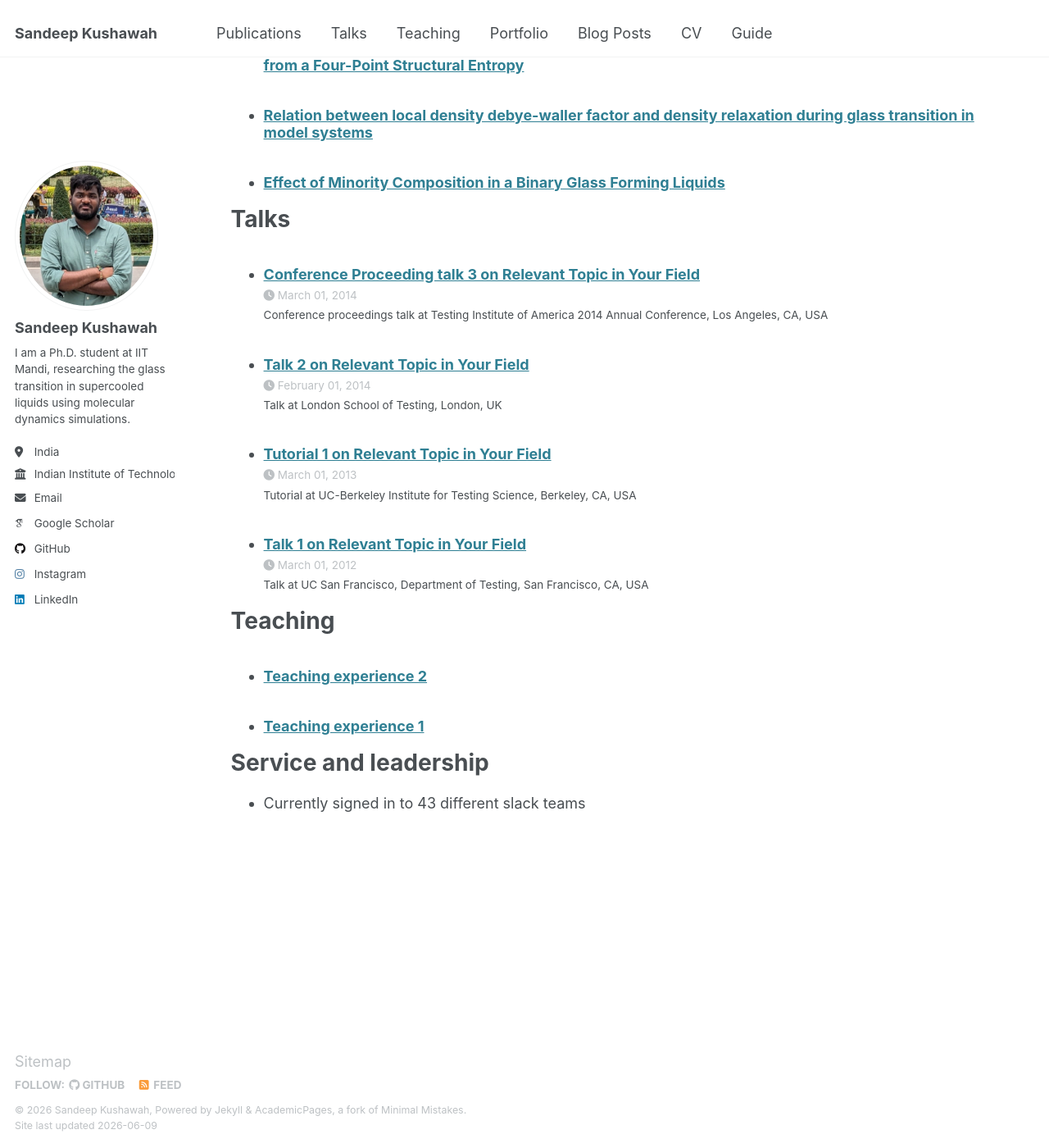
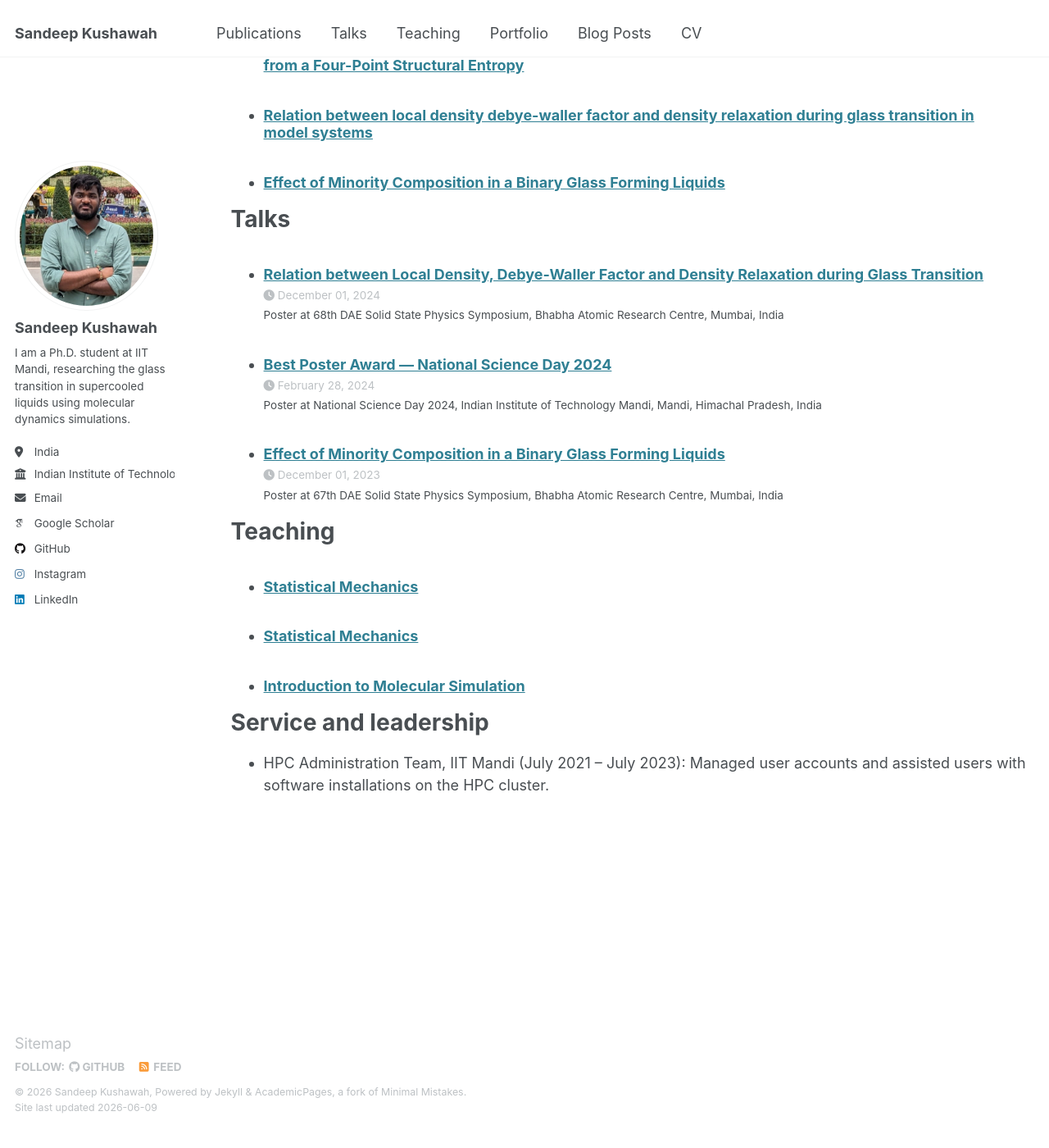
Before and after one commit to sandeepkushawah/sandeepkushawah.github.io, a Jekyll site: the page built from _pages/cv.md, in a window 1280 px wide and 1400 px high, scrolled down 2246 px. Shown: the whole window at 82% size. Built offline with Jekyll 4.4.1, drawn with Linux system fonts in a browser that asks for light colours; some web fonts are replaced; after the commit the page ends 3624 px from its top, so only the background shows below that.

```diff
--- a/_config.yml
+++ b/_config.yml
@@ -15,7 +15,7 @@ name                     : &name "Sandeep Kushawah"
 description              : &description "My personal Research Website"
 url                      : https://sandeepkushawah.github.io # the base hostname & protocol for your site e.g. "https://[your GitHub username].github.io"
 baseurl                  : "" # the subpath of your site, e.g. "/blog"
-repository               : "academicpages/academicpages.github.io"
+repository               : "sandeepkushawah/sandeepkushawah.github.io"
 
 # Site Author - The following control what appear as part of the author content on the side bar.
 #               If a field is blank the icon and link will not appear, otherwise it will be shown.
--- a/_data/navigation.yml
+++ b/_data/navigation.yml
@@ -22,6 +22,3 @@ main:
 
   - title: "CV"
     url: /cv/
-
-  - title: "Guide"
-    url: /markdown/
--- a/_pages/cv.md
+++ b/_pages/cv.md
@@ -95,4 +95,4 @@ Teaching
 
 Service and leadership
 ======
-* Currently signed in to 43 different slack teams
+* HPC Administration Team, IIT Mandi (July 2021 – July 2023): Managed user accounts and assisted users with software installations on the HPC cluster.
--- a/_talks/2012-03-01-talk-1.md
+++ /dev/null
@@ -1,11 +0,0 @@
----
-title: "Talk 1 on Relevant Topic in Your Field"
-collection: talks
-type: "Talk"
-permalink: /talks/2012-03-01-talk-1
-venue: "UC San Francisco, Department of Testing"
-date: 2012-03-01
-location: "San Francisco, CA, USA"
----
-
-This is a description of your talk, which is a markdown file that can be all markdown-ified like any other post. Yay markdown!
--- a/_talks/2013-03-01-tutorial-1.md
+++ /dev/null
@@ -1,13 +0,0 @@
----
-title: "Tutorial 1 on Relevant Topic in Your Field"
-collection: talks
-type: "Tutorial"
-permalink: /talks/2013-03-01-tutorial-1
-venue: "UC-Berkeley Institute for Testing Science"
-date: 2013-03-01
-location: "Berkeley, CA, USA"
----
-
-[More information here](http://exampleurl.com)
-
-This is a description of your tutorial, note the different field in type. This is a markdown files that can be all markdown-ified like any other post. Yay markdown!
--- a/_talks/2014-02-01-talk-2.md
+++ /dev/null
@@ -1,13 +0,0 @@
----
-title: "Talk 2 on Relevant Topic in Your Field"
-collection: talks
-type: "Talk"
-permalink: /talks/2014-02-01-talk-2
-venue: "London School of Testing"
-date: 2014-02-01
-location: "London, UK"
----
-
-[More information here](http://example2.com)
-
-This is a description of your talk, which is a markdown files that can be all markdown-ified like any other post. Yay markdown!
--- a/_talks/2014-03-01-talk-3.md
+++ /dev/null
@@ -1,11 +0,0 @@
----
-title: "Conference Proceeding talk 3 on Relevant Topic in Your Field"
-collection: talks
-type: "Conference proceedings talk"
-permalink: /talks/2014-03-01-talk-3
-venue: "Testing Institute of America 2014 Annual Conference"
-date: 2014-03-01
-location: "Los Angeles, CA, USA"
----
-
-This is a description of your conference proceedings talk, note the different field in type. You can put anything in this field.
--- /dev/null
+++ b/_talks/2023-12-01-dae-67.md
@@ -0,0 +1,11 @@
+---
+title: "Effect of Minority Composition in a Binary Glass Forming Liquids"
+collection: talks
+type: "Poster"
+permalink: /talks/2023-12-01-dae-67
+venue: "67th DAE Solid State Physics Symposium, Bhabha Atomic Research Centre"
+date: 2023-12-01
+location: "Mumbai, India"
+---
+
+Poster presentation at the 67th DAE Solid State Physics Symposium organized by Bhabha Atomic Research Centre, Mumbai, India.
--- /dev/null
+++ b/_talks/2024-02-28-nsd-2024.md
@@ -0,0 +1,11 @@
+---
+title: "Best Poster Award — National Science Day 2024"
+collection: talks
+type: "Poster"
+permalink: /talks/2024-02-28-nsd-2024
+venue: "National Science Day 2024, Indian Institute of Technology Mandi"
+date: 2024-02-28
+location: "Mandi, Himachal Pradesh, India"
+---
+
+Awarded Best Poster at the National Science Day 2024 celebration at IIT Mandi.
--- /dev/null
+++ b/_talks/2024-12-01-dae-68.md
@@ -0,0 +1,11 @@
+---
+title: "Relation between Local Density, Debye-Waller Factor and Density Relaxation during Glass Transition"
+collection: talks
+type: "Poster"
+permalink: /talks/2024-12-01-dae-68
+venue: "68th DAE Solid State Physics Symposium, Bhabha Atomic Research Centre"
+date: 2024-12-01
+location: "Mumbai, India"
+---
+
+Poster presentation at the 68th DAE Solid State Physics Symposium organized by Bhabha Atomic Research Centre, Mumbai, India.
--- a/_teaching/2014-spring-teaching-1.md
+++ /dev/null
@@ -1,20 +0,0 @@
----
-title: "Teaching experience 1"
-collection: teaching
-type: "Undergraduate course"
-permalink: /teaching/2014-spring-teaching-1
-venue: "University 1, Department"
-date: 2014-01-01
-location: "City, Country"
----
-
-This is a description of a teaching experience. You can use markdown like any other post.
-
-Heading 1
-======
-
-Heading 2
-======
-
-Heading 3
-======
--- a/_teaching/2015-spring-teaching-2.md
+++ /dev/null
@@ -1,20 +0,0 @@
----
-title: "Teaching experience 2"
-collection: teaching
-type: "Workshop"
-permalink: /teaching/2015-spring-teaching-1
-venue: "University 1, Department"
-date: 2015-01-01
-location: "City, Country"
----
-
-This is a description of a teaching experience. You can use markdown like any other post.
-
-Heading 1
-======
-
-Heading 2
-======
-
-Heading 3
-======
--- /dev/null
+++ b/_teaching/2023-fall-mol-sim.md
@@ -0,0 +1,11 @@
+---
+title: "Introduction to Molecular Simulation"
+collection: teaching
+type: "Teaching Assistant"
+permalink: /teaching/2023-fall-mol-sim
+venue: "Indian Institute of Technology Mandi, Department of Physics"
+date: 2023-08-01
+location: "Mandi, Himachal Pradesh, India"
+---
+
+Teaching Assistant for *Introduction to Molecular Simulation* (Aug 2023 – Dec 2023) at IIT Mandi. Responsibilities included conducting tutorial sessions, assisting students with simulation software (LAMMPS, GROMACS), and grading assignments.
--- /dev/null
+++ b/_teaching/2024-spring-stat-mech.md
@@ -0,0 +1,11 @@
+---
+title: "Statistical Mechanics"
+collection: teaching
+type: "Teaching Assistant"
+permalink: /teaching/2024-spring-stat-mech
+venue: "Indian Institute of Technology Mandi, Department of Physics"
+date: 2024-01-01
+location: "Mandi, Himachal Pradesh, India"
+---
+
+Teaching Assistant for *Statistical Mechanics* (Jan 2024 – June 2024) at IIT Mandi. Responsibilities included conducting problem-solving sessions and assisting students with course material.
--- /dev/null
+++ b/_teaching/2025-spring-stat-mech.md
@@ -0,0 +1,11 @@
+---
+title: "Statistical Mechanics"
+collection: teaching
+type: "Teaching Assistant"
+permalink: /teaching/2025-spring-stat-mech
+venue: "Indian Institute of Technology Mandi, Department of Physics"
+date: 2025-01-01
+location: "Mandi, Himachal Pradesh, India"
+---
+
+Teaching Assistant for *Statistical Mechanics* (Jan 2025 – June 2025) at IIT Mandi. Responsibilities included conducting problem-solving sessions and assisting students with course material.
```
Also changed, not shown: _pages/about.md (+20 -14 lines).
